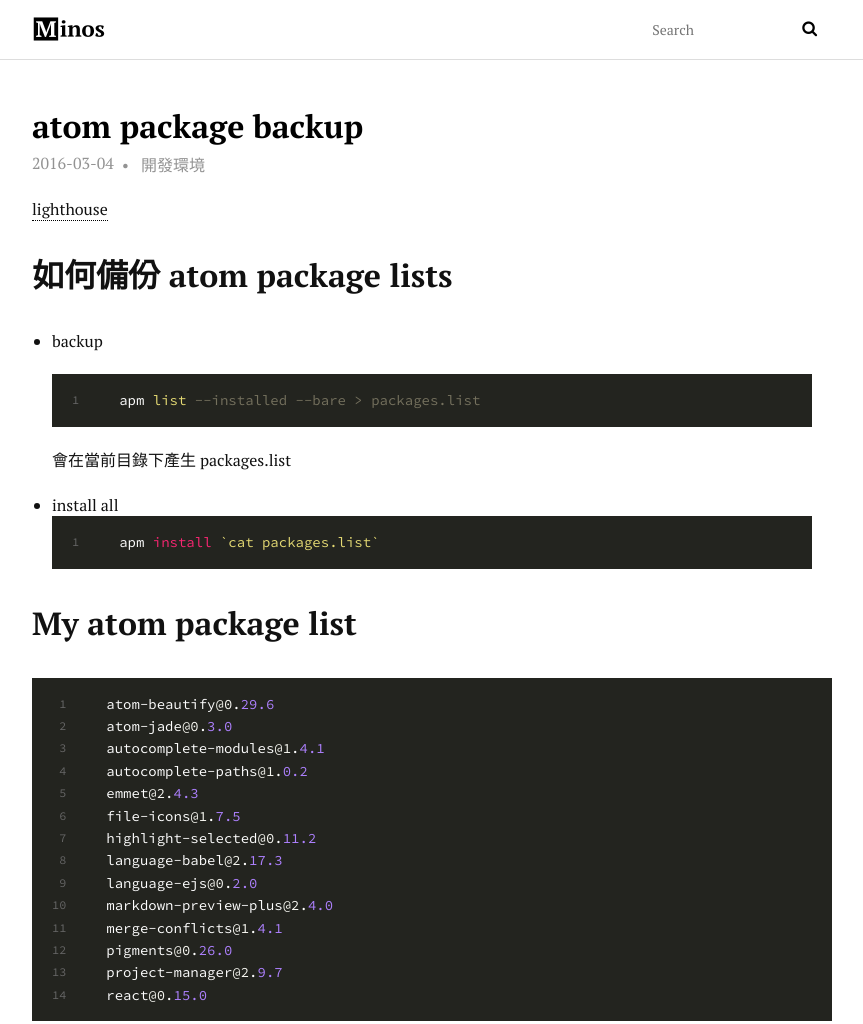
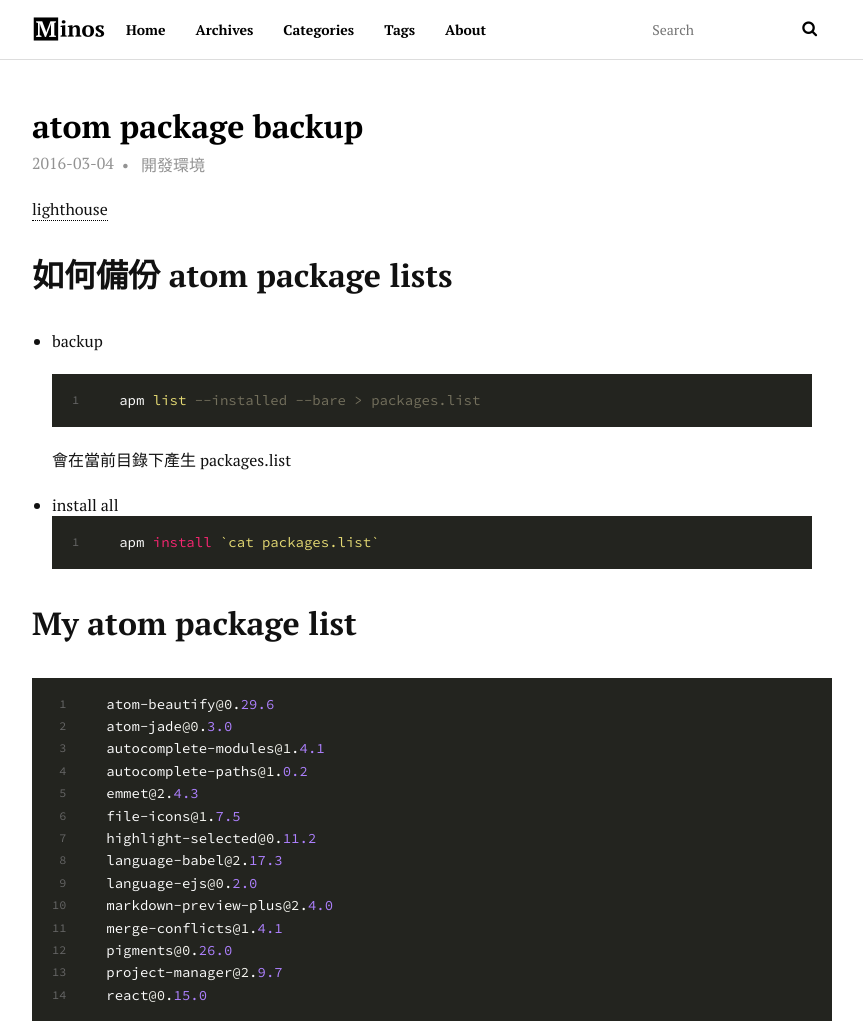
Before and after one commit to deleav/deleav.github.io, a plain HTML site: page 2016/03/04/常用的atom-package/index.html in a window 1280 px wide. Shown: the top 1024 px of the page, without its empty margins (208-1071 px from the left). Drawn offline with Linux system fonts and the light colour scheme.

Commit message:
Site updated: 2016-04-23 23:21:34

```diff
--- a/2016/03/04/常用的atom-package/index.html
+++ b/2016/03/04/常用的atom-package/index.html
@@ -44,6 +44,8 @@
 My atom package list1234567891011121314">
 
 
+    <link rel="icon" href="/favicon.png">
+
   <link href="/webfonts/ptserif/main.css" rel='stylesheet' type='text/css'>
   <link href="/webfonts/source-code-pro/main.css" rel="stylesheet" type="text/css">
   <link rel="stylesheet" href="/css/style.css">
@@ -59,6 +61,16 @@
       <a id="main-nav-toggle" class="nav-icon" href="javascript:;"></a>
       <a id="logo" class="logo" href="/"></a>
       <nav id="main-nav">
+
+          <a class="main-nav-link" href="/">Home</a>
+
+          <a class="main-nav-link" href="/archives">Archives</a>
+
+          <a class="main-nav-link" href="/categories">Categories</a>
+
+          <a class="main-nav-link" href="/tags">Tags</a>
+
+          <a class="main-nav-link" href="/about">About</a>
 
       </nav>
       <nav id="sub-nav">
@@ -141,6 +153,9 @@
 <script src="/js/jquery.min.js"></script>
 
 
+  <link rel="stylesheet" href="/fancybox/jquery.fancybox.css">
+  <script src="/fancybox/jquery.fancybox.pack.js"></script>
+
 
 <script src="/js/script.js"></script>
   </div>
```
Also changed, not shown: all-archives/index.html (+15 -0 lines), all-categories/index.html (+15 -0 lines), all-tags/index.html (+15 -0 lines), archives/2016/03/index.html (+15 -0 lines), archives/2016/index.html (+15 -0 lines), archives/index.html (+15 -0 lines), categories/開發環境/index.html (+15 -0 lines), index.html (+15 -0 lines), tags/atom/index.html (+15 -0 lines), tags/coding/index.html (+15 -0 lines).
